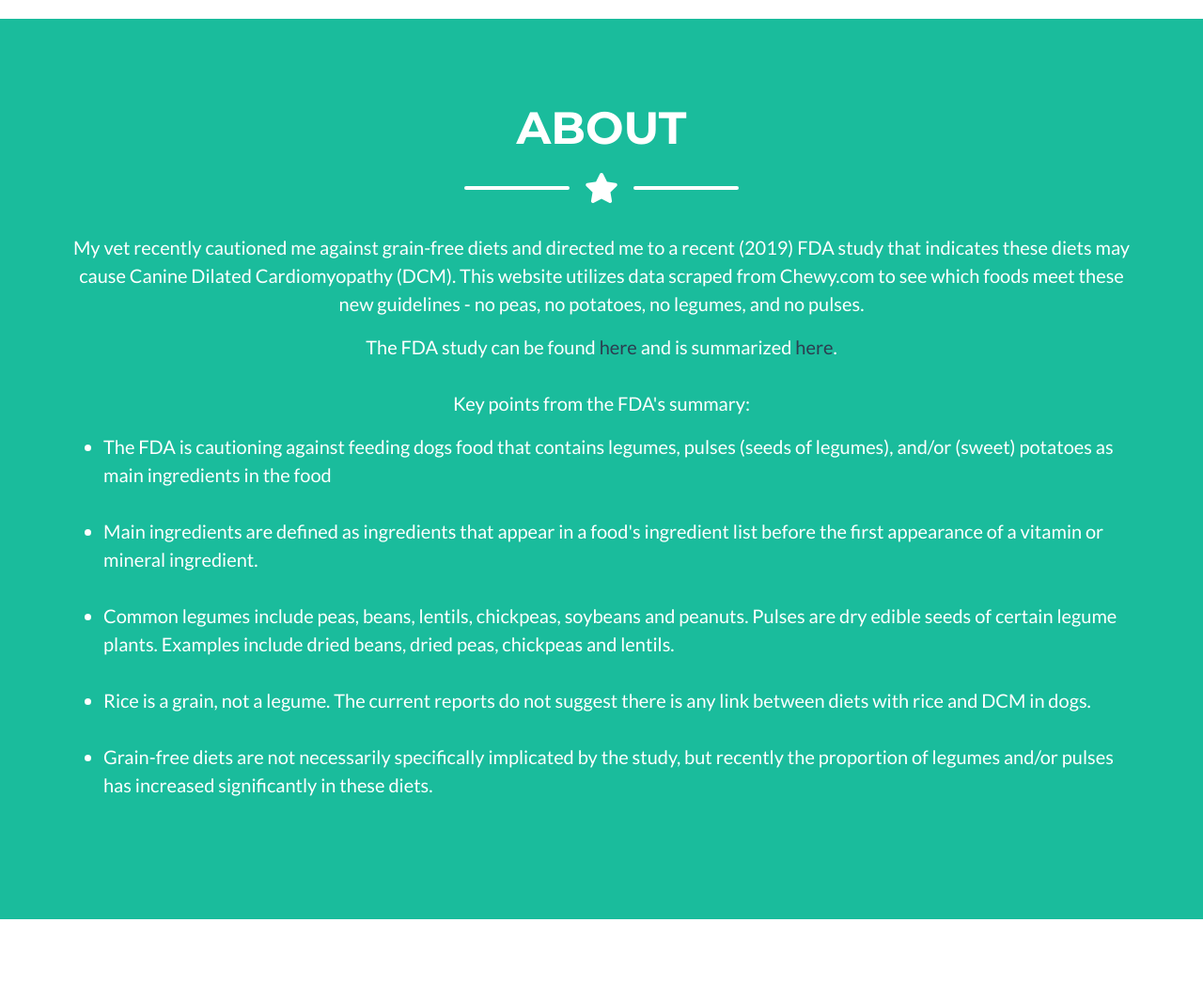
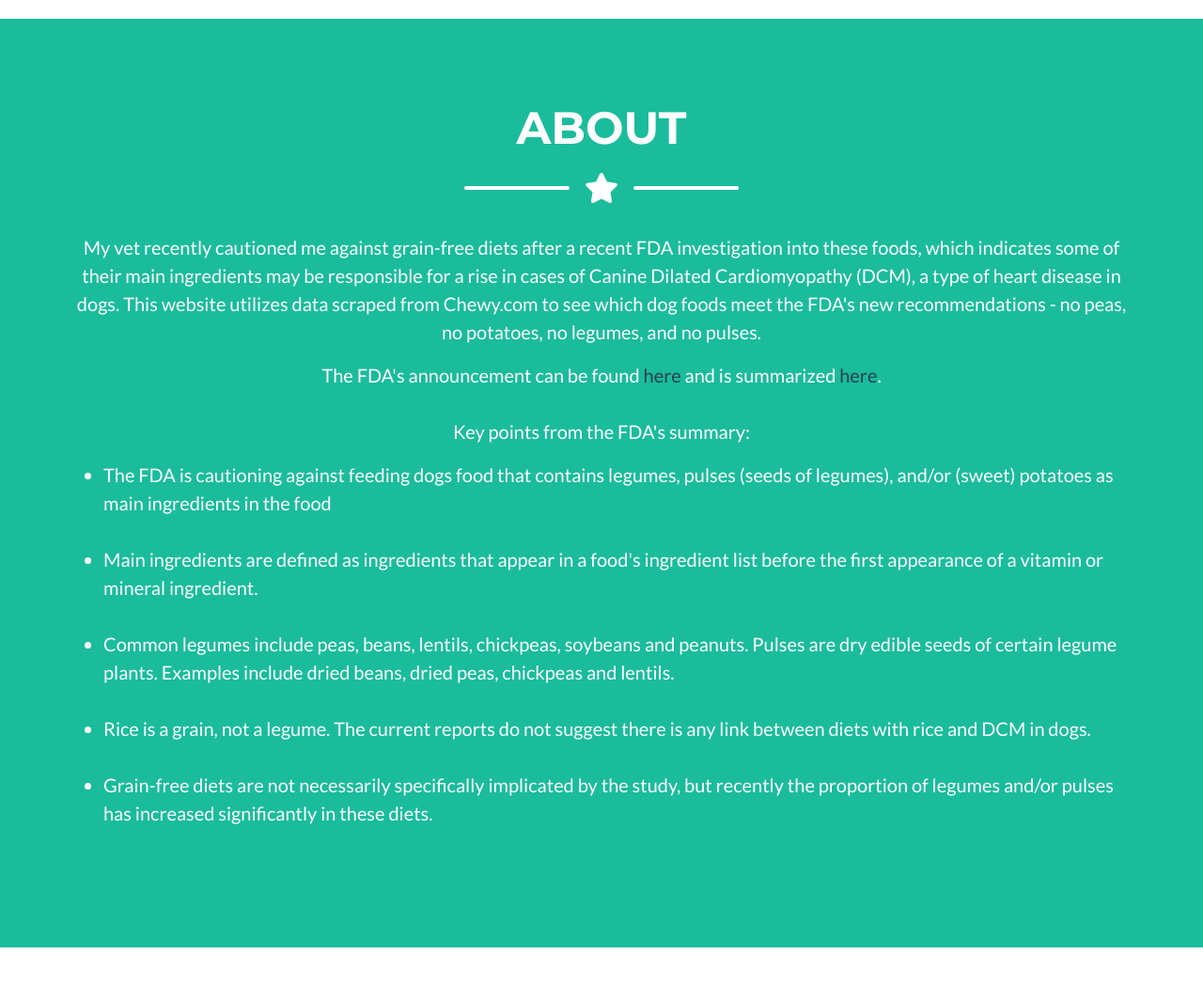
Before and after one commit to MikeAleksa/PeaFree, a Django app: page /search/ in a window 1280 px wide. Shown: the part 1324-2372 px from the top of the page at 94% size. Run offline with Django 3.2, Linux system fonts and the light colour scheme; some libraries are stand-ins or nearby versions; some web fonts are replaced.

Commit message:
update copy in About section

```diff
--- a/food_search/templates/food_search/index_template.html
+++ b/food_search/templates/food_search/index_template.html
@@ -116,20 +116,22 @@
             <!-- About Section Content -->
             <div class="row">
                 <div class="m-auto align-content-center">
-                    <p class="lead text-center">My vet recently cautioned me against grain-free diets and directed me to
-                        a recent
-                        (2019) FDA study that indicates these diets may cause Canine Dilated Cardiomyopathy (DCM). This
-                        website utilizes
-                        data scraped from Chewy.com to see which foods meet these new
-                        guidelines - no peas, no potatoes, no legumes, and no pulses.</p>
+                    <p class="lead text-center">My vet recently cautioned me against grain-free diets after a recent
+                        FDA investigation into these foods, which indicates some of their main ingredients may be
+                        responsible for a rise in cases of Canine Dilated Cardiomyopathy (DCM), a type of heart disease
+                        in dogs. This website utilizes data scraped from Chewy.com to see which dog foods meet the FDA's
+                        new recommendations - no peas, no potatoes, no legumes, and no pulses.
+                    </p>
                 </div>
                 <div class="m-auto align-content-center">
                     <p class="lead text-center">
-                        The FDA study can be found
+                        The FDA's announcement can be found
                         <a class="text-secondary"
-                           href="https://wayback.archive-it.org/7993/20190423043549/https://www.fda.gov/AnimalVeterinary/NewsEvents/ucm630993.htm">here</a>
+                           href="https://wayback.archive-it.org/7993/20190423043549/https://www.fda.gov/AnimalVeterinary/NewsEvents/ucm630993.htm"
+                           target="_blank">here</a>
                         and is summarized <a class="text-secondary"
-                                             href="https://wayback.archive-it.org/7993/20190423023017/https://www.fda.gov/AnimalVeterinary/ResourcesforYou/AnimalHealthLiteracy/ucm616279.htm">here</a>.
+                                             href="https://wayback.archive-it.org/7993/20190423023017/https://www.fda.gov/AnimalVeterinary/ResourcesforYou/AnimalHealthLiteracy/ucm616279.htm"
+                                             target="_blank">here</a>.
                         <br><br>Key points from the FDA's summary:
                     <ul class="lead">
                         <li>The FDA is cautioning against feeding dogs food that contains legumes, pulses (seeds of
```
